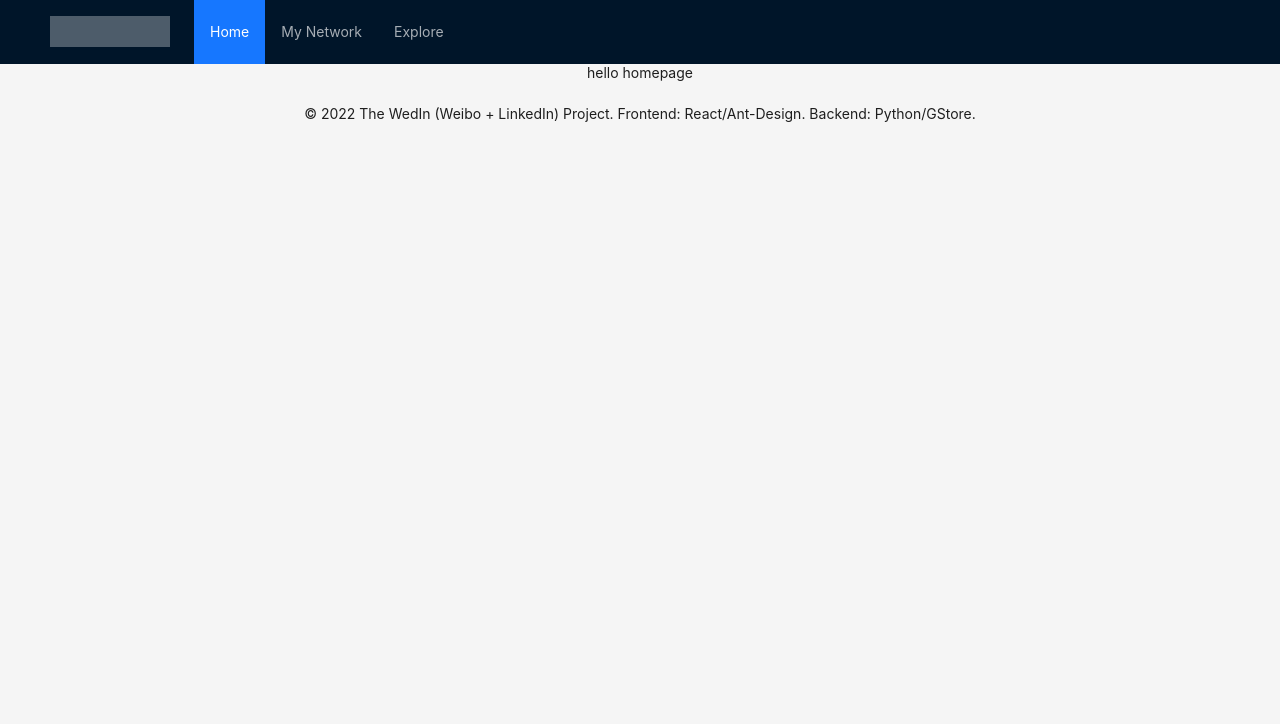
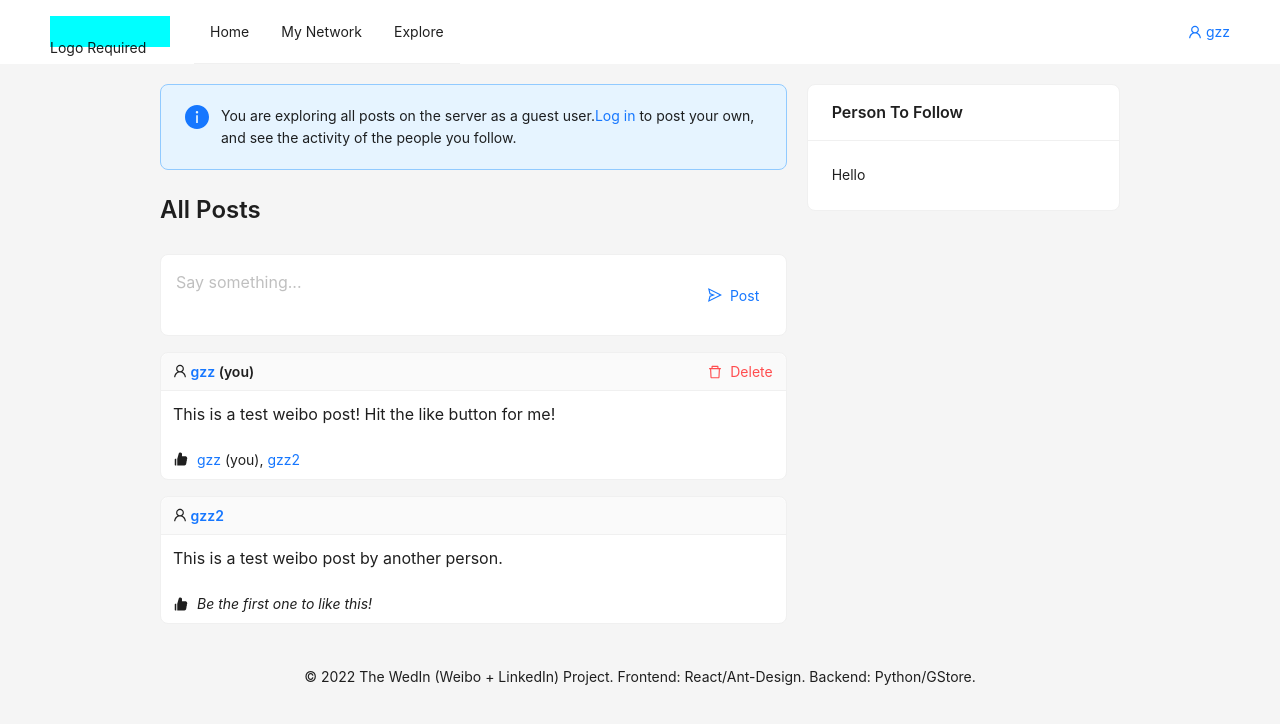
Before and after one commit to gzz2000/WedInOnGraph, a React (Create React App) app in the folder frontend/: page / in a window 1280 px wide. Shown: the top 724 px of the page. Built offline with nearby package versions, Linux system fonts and the light colour scheme.

Commit message:
homepage looks good. it is time to connect the backend?

```diff
--- a/frontend/package.json
+++ b/frontend/package.json
@@ -23,8 +23,11 @@
   "scripts": {
     "build": "react-scripts build",
     "eject": "react-scripts eject",
-    "start": "CHOKIDAR_USEPOLLING=true react-scripts start",
+    "start": "react-scripts start",
     "test": "react-scripts test --env=jsdom"
+  },
+  "resolutions": {
+    "react-error-overlay": "6.0.9"
   },
   "title": "The WedIn Project"
 }
--- /dev/null
+++ b/frontend/src/home.jsx
@@ -0,0 +1,105 @@
+import React from 'react';
+import { Row, Col, Card, Space, Alert, Typography, Button, Input } from 'antd';
+import { Link } from "react-router-dom";
+import { UserOutlined, LikeOutlined, LikeFilled, SendOutlined, DeleteOutlined } from '@ant-design/icons';
+
+const { Title, Paragraph, Text } = Typography;
+const { TextArea } = Input;
+
+const Home = () => {
+  return (
+    <div style={{ width: '1000px' }}>
+      <Row style={{ width: '100%' }}>
+        <Col span={16} style={{ padding: '20px' }}>
+          <Alert
+            description={
+              <>
+                You are exploring all posts on the server
+                as a guest user.
+                <Link to="/login">Log in</Link> to post your own,
+                and see the activity of the people you follow.
+              </>
+            }
+            type="info"
+            showIcon
+          />
+          <Space
+            direction="vertical"
+            size="middle"
+            style={{ width: '100%' }}
+          >
+            <Title level={3}>All Posts</Title>
+            <Card
+              bodyStyle={{ padding: '0px' }}
+            >
+              <Row style={{ width: '100%' }}>
+                <Col span={20}>
+                  <TextArea
+                    bordered={false}
+                    style={{ padding: '15px', fontSize: '16px' }}
+                    autoSize={{ minRows: 2 }}
+                    placeholder="Say something..."
+                  />
+                </Col>
+                <Col span={4}>
+                  <Button
+                    type="link"
+                    icon={<SendOutlined />}
+                    style={{ width: '100%', height: '100%' }}
+                  >
+                    Post
+                  </Button>
+                </Col>
+              </Row>
+            </Card>
+            <Card
+              size="small"
+              type="inner"
+              title={<><UserOutlined /> <a>gzz</a> (you) </>}
+              extra={
+                <Button
+                  danger={true}
+                         style={{ margin: "-4px -15px" }}
+                         type="link"
+                         icon={<DeleteOutlined />}
+                  >Delete</Button>
+              }
+            >
+              <Paragraph
+                style={{ fontSize: '16px' }}
+              >
+                This is a test weibo post! Hit the like button for me!
+              </Paragraph>
+              <div style={{ marginBottom: '-8px', marginLeft: '-8px' }}>
+                <Button type="text" icon={<LikeFilled />} />
+                <a>gzz</a> (you), <a>gzz2</a>
+              </div>
+            </Card>
+            <Card
+              size="small"
+              type="inner"
+              title={<><UserOutlined /> <a>gzz2</a></>}
+            >
+              <Paragraph
+                style={{ fontSize: '16px' }}
+              >
+                This is a test weibo post by another person.
+              </Paragraph>
+              <div style={{ marginBottom: '-8px', marginLeft: '-8px' }}>
+                <Button type="text" icon={<LikeFilled />} />
+                <Text italic>Be the first one to like this!</Text>
+              </div>
+            </Card>
+          </Space>
+        </Col>
+        <Col span={8} style={{ padding: '20px', paddingLeft: '0px' }}>
+          <Card title="Person To Follow">
+            Hello
+          </Card>
+        </Col>
+      </Row>
+    </div>
+  )
+}
+
+export default Home;
--- a/frontend/src/index.css
+++ b/frontend/src/index.css
@@ -12,7 +12,8 @@ body {
   width: 120px;
   height: 31px;
   margin: 16px 24px 16px 0;
-  background: rgba(255, 255, 255, 0.3);
+  padding: 0px -10px;
+  background: cyan;
 }
 .ant-row-rtl .logo {
   float: right;
@@ -21,10 +22,3 @@ body {
 .layout-content {
   margin: auto;
 }
-.login-box {
-  min-width: 500px;
-  margin: 20px;
-  padding: 20px;
-  background: white;
-  border: 1px solid #ccc;
-}
--- a/frontend/src/index.jsx
+++ b/frontend/src/index.jsx
@@ -1,4 +1,3 @@
-
 import React from 'react';
 import { createRoot } from 'react-dom/client';
 import {
@@ -8,6 +7,7 @@ import {
 
 import Root from './root';
 import Login from './login';
+import Home from './home';
 
 const router = createBrowserRouter([
   {
@@ -16,7 +16,7 @@ const router = createBrowserRouter([
     children: [
       {
         path: '/',
-        element: <div>hello homepage</div>
+        element: <Home />
       },
       {
         path: '/login',
--- a/frontend/src/login.jsx
+++ b/frontend/src/login.jsx
@@ -1,5 +1,5 @@
 import React, { useState } from 'react';
-import { Layout, Button, Checkbox, Form, Input, Menu, Typography } from 'antd';
+import { Layout, Button, Checkbox, Form, Input, Menu, Typography, Card } from 'antd';
 import { LoginOutlined, UserOutlined, UsergroupAddOutlined, LockOutlined, MailOutlined } from '@ant-design/icons';
 
 const LoginForm = () => {
@@ -74,7 +74,7 @@ const RegisterForm = () => {
       </Form.Item>
 
       <Form.Item
-          label="Confirm password"
+          label="Confirm"
           name="password2"
           rules={[{ required: true, message: 'Please type password again to confirm it' }]}
       >
@@ -93,7 +93,7 @@ const RegisterForm = () => {
 const Login = () => {
   const [onRegister, setOnRegister] = useState(true);
   return (
-    <div className="login-box">
+    <Card title="Log in or sign up to continue" style={{margin: '20px'}}>
       <Menu
         mode="horizontal"
         selectedKeys={[onRegister ? 'register' : 'login']}
@@ -125,7 +125,7 @@ const Login = () => {
         }
       </Typography.Paragraph>
       { onRegister ? <RegisterForm /> : <LoginForm /> }
-    </div>
+    </Card>
   )
 };
 
--- a/frontend/src/root.jsx
+++ b/frontend/src/root.jsx
@@ -1,24 +1,42 @@
 import React from 'react';
 import './index.css';
-import { Breadcrumb, Layout, Menu, Input } from 'antd';
+import { Breadcrumb, Layout, Menu, Input, Row, Col, Dropdown } from 'antd';
 import { Outlet } from 'react-router-dom';
+import { UserOutlined, LogoutOutlined } from '@ant-design/icons';
 const { Header, Content, Footer } = Layout;
 
 const Root = () => {
   return (
     <Layout className="layout">
-      <Header style={{ position: 'sticky', top: 0, zIndex: 1, width: '100%' }}>
-        <div className="logo"></div>
+      <Header style={{ position: 'sticky', top: 0, zIndex: 1, width: '100%', background: 'white' }}>
+        <div className="logo">Logo Required</div>
+        <Row justify="space-between">
+          <Col>
             <Menu
-          theme="dark"
               mode="horizontal"
-          defaultSelectedKeys={['home']}
               items={[
                 {key: 'home', label: 'Home'},
                 {key: 'network', label: 'My Network'},
                 {key: 'explore', label: 'Explore'}
               ]}
             />
+          </Col>
+          <Col>
+            <Dropdown menu={{
+              items: [
+                {
+                  key: 'logout',
+                  label: 'Logout',
+                  icon: <LogoutOutlined />,
+                }
+              ]
+            }}>
+              <a onClick={e => e.preventDefault()}>
+                <UserOutlined /> gzz
+              </a>
+            </Dropdown>
+          </Col>
+        </Row>
       </Header>
       <Content className="layout-content">
         <Outlet />
```
Also changed, not shown: 1 other file (tests, documents, lock files or other folders). Lines whose indentation alone changed are shown as unchanged.
